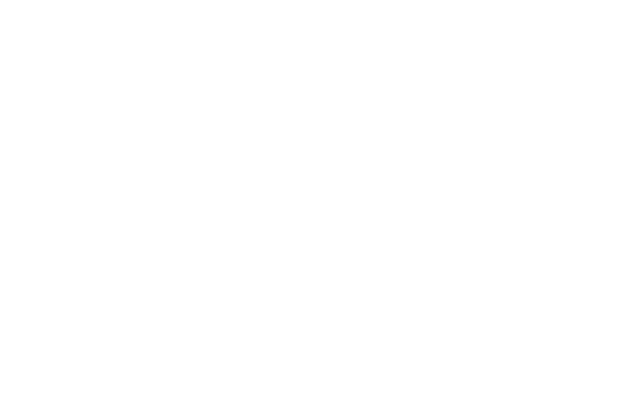
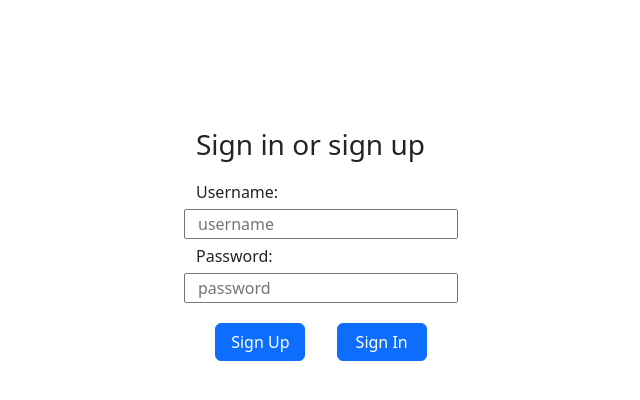
Before and after one commit to Bruna557/jubs-network-v2, a React (Create React App) app in the folder frontend/: page /login in a window 1280 px wide. Before the commit this address had no page. Shown: the top 400 px of the page, without its empty margins (319-959 px from the left). Built offline with nearby package versions, Linux system fonts and the light colour scheme.

Commit message:
Implement login page

```diff
--- a/frontend/src/App.tsx
+++ b/frontend/src/App.tsx
@@ -2,6 +2,7 @@
 
 import BaseLayout from "./layouts/BaseLayout"
 import Timeline from "./pages/Timeline/Timeline"
+import Login from "./pages/Login/Login"
 
 import "../node_modules/bootstrap/dist/css/bootstrap.min.css"
 import "./App.scss"
@@ -10,9 +11,10 @@
   return (
     <BrowserRouter>
       <Routes>
-        <Route path="/" element={<BaseLayout />}>
-        <Route index element={<Timeline />} />
+        <Route element={<BaseLayout />}>
+          <Route index element={<Timeline />} />
         </Route>
+        <Route path='login' element={<Login />} />
       </Routes>
     </BrowserRouter>
   )
--- a/frontend/src/components/Navigation/Navigations.tsx
+++ b/frontend/src/components/Navigation/Navigations.tsx
@@ -1,5 +1,5 @@
 import { useState } from "react"
-import { Link } from "react-router-dom"
+import { Link, useNavigate } from "react-router-dom"
 import { Navbar, Container, Nav, NavDropdown, Form, Button, Modal } from "react-bootstrap"
 import { FontAwesomeIcon } from "@fortawesome/react-fontawesome"
 import { faSearch } from "@fortawesome/free-solid-svg-icons"
@@ -9,6 +9,7 @@
 import "./Navigation.scss"
 
 const Navigation = (user: User) => {
+  const navigate = useNavigate()
   const [showModal, setShowModal] = useState(false)
   const [modalType, setModalType] = useState("")
   const [modalValue, setModalValue] = useState("")
@@ -57,7 +58,7 @@
                 <NavDropdown.Item onClick={() => handleShowModal("bio")}>Change bio</NavDropdown.Item>
                 <NavDropdown.Item onClick={() => handleShowModal("picture")}>Change picture</NavDropdown.Item>
                 <NavDropdown.Item onClick={() => handleShowModal("password")}>Change password</NavDropdown.Item>
-                <NavDropdown.Item>Logout</NavDropdown.Item>
+                <NavDropdown.Item onClick={() => navigate('/login')}>Logout</NavDropdown.Item>
               </NavDropdown>
             </Nav>
           </Navbar.Collapse>
@@ -70,9 +71,7 @@
         </Modal.Header>
         <Modal.Body>
           <form>
-            <label>
             <input value={modalValue} onChange={(e) => setModalValue(e.target.value)} />
-            </label>
           </form>
         </Modal.Body>
         <Modal.Footer>
--- a/frontend/src/pages/Login/Login.scss
+++ b/frontend/src/pages/Login/Login.scss
@@ -0,0 +1,26 @@
+.login {
+  display: flex;
+  justify-content: space-evenly;
+  margin-top: 10%;
+
+  .login-form {
+    width: 250px;
+  }
+
+  .username-label {
+    margin: 10px 0 5px 0;
+  }
+
+  .password-label {
+    margin: 5px 0 5px 0;
+  }
+
+  .buttons {
+    justify-content: space-evenly;
+
+    .btn {
+      width: 90px;
+      margin-top: 20px;
+    }
+  }
+}
--- a/frontend/src/pages/Login/Login.tsx
+++ b/frontend/src/pages/Login/Login.tsx
@@ -1,8 +1,49 @@
+import { useState } from "react"
+import { useNavigate } from "react-router-dom"
+import { Button, Row } from "react-bootstrap"
+
+import { login, register } from "../../services/mocks/userService"
 import "./Login.scss"
 
 const Login = () => {
+  const navigate = useNavigate()
+  const [username, setUsername] = useState("")
+  const [password, setPassword] = useState("")
+
+  const handleSignIn = () => {
+    login(username, password).then(success => {
+      if(success) {
+        navigate('/')
+      }
+    })
+  }
+
+  const handleSignUp = () => {
+    register(username, password).then(success => {
+      if(success) {
+        navigate('/')
+      }
+    })
+  }
+
   return (
-    <></>
+    <div className="login">
+      <form className="login-form">
+        <Row><h3>Sign in or sign up</h3></Row>
+        <Row className="username-label">Username:</Row>
+        <Row>
+          <input value={username} placeholder="username" onChange={(e) => setUsername(e.target.value)} />
+        </Row>
+        <Row className="password-label">Password:</Row>
+        <Row>
+          <input value={password} placeholder="password" onChange={(e) => setPassword(e.target.value)} />
+        </Row>
+        <Row className="buttons">
+          <Button variant="primary" onClick={() => handleSignUp()}>Sign Up</Button>
+          <Button variant="primary" onClick={() => handleSignIn()}>Sign In</Button>
+        </Row>
+      </form>
+    </div>
   )
 }
 
--- a/frontend/src/services/mocks/userService.ts
+++ b/frontend/src/services/mocks/userService.ts
@@ -25,3 +25,17 @@
 export const changePassword = async (username: string, password: string) => {
     console.log("Changed password " + password)
 }
+
+export const login = async (username: string, password: string) => {
+    console.log(username + " logged in with password " + password)
+    return new Promise((resolve, reject) => {
+        resolve(true)
+    })
+}
+
+export const register = async (username: string, password: string) => {
+    console.log(username + " signed up with password " + password)
+    return new Promise((resolve, reject) => {
+        resolve(true)
+    })
+}
```
